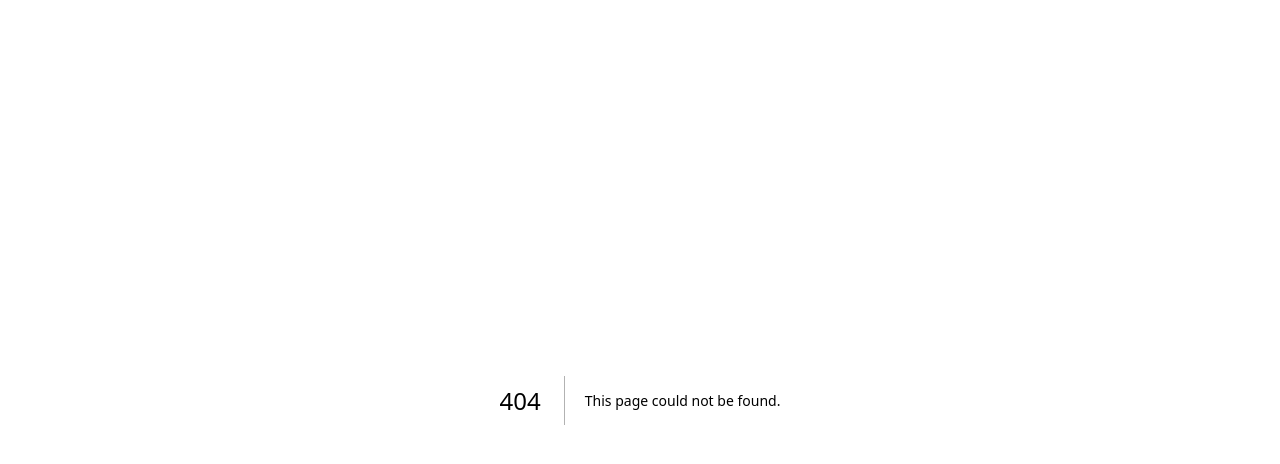
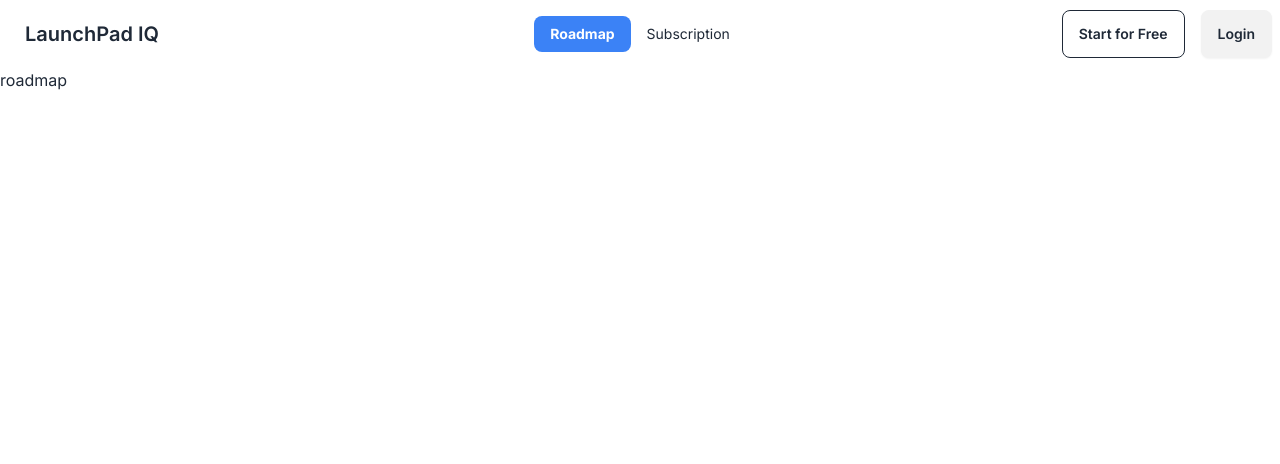
Before and after one commit to KrisD23/AgileSaas, a Next.js app: page /dashboard/roadmap in a window 1280 px wide. Before the commit this address had no page. Shown: the top 464 px of the page. Built offline with nearby package versions, Linux system fonts and the light colour scheme; no server answers.

Commit message:
updated routes

```diff
--- /dev/null
+++ b/src/app/dashboard/roadmap/page.jsx
@@ -0,0 +1,7 @@
+import React from "react";
+
+const page = () => {
+  return <div>roadmap</div>;
+};
+
+export default page;
--- a/src/components/navbar/DashboardNavItems.jsx
+++ b/src/components/navbar/DashboardNavItems.jsx
@@ -5,8 +5,8 @@
 
 const navItems = [
   {
-    name: "inbox",
-    href: "/dashboard/inbox",
+    name: "Roadmap",
+    href: "/dashboard/roadmap",
   },
 
   {
```
